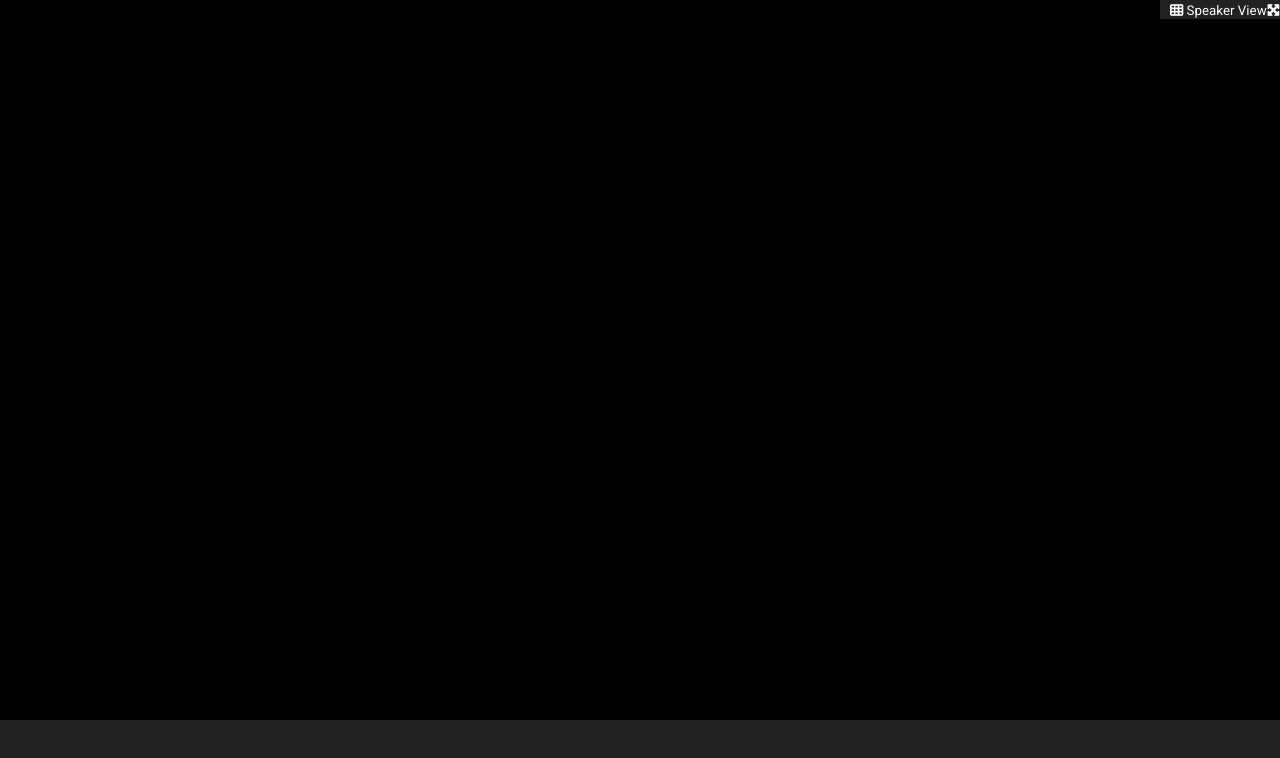
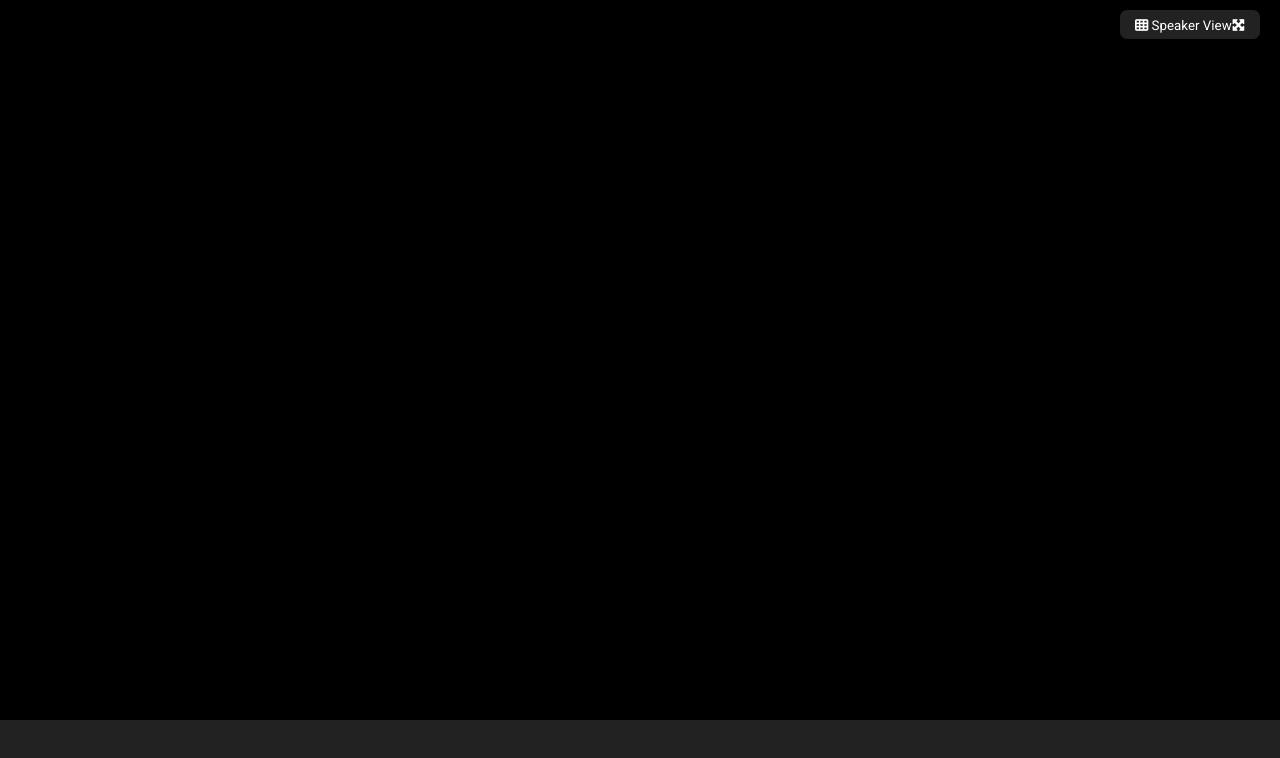
Before and after one commit to MatteoGiunta97/html-css-zoom, a plain HTML site: page index.html in a window 1280 px wide. Drawn offline with Linux system fonts and the light colour scheme.

Commit message:
fix: add row max width

```diff
--- a/index.html
+++ b/index.html
@@ -23,7 +23,7 @@
   </head>
   <body>
     <div class="container-top">
-      <div class="row screen-top">
+      <div class="row col screen-top">
         <div class="toggle-screen-view">
             <div><small><i class="fa-solid fa-table-cells"></i> Speaker View</small></div>
             <div><small><i class="fa-solid fa-maximize"></i></small></div>
--- a/style.css
+++ b/style.css
@@ -44,6 +44,7 @@ img {
 .container-top {
     background-color: black;
     height: 30px;
+    width: 100vw;
 }
 
 .container-main {
@@ -56,6 +57,7 @@ img {
 .container-bottom {
     background-color: #222222;
     height: 80px;
+    width: 100vw;
 }
 
 .row {
@@ -65,8 +67,8 @@ img {
     margin-right: -10px;
 }
 
-.row>* {
-    padding: 0 10px;
+.col {
+    width: 100%;
 }
 
 .col-grow {
@@ -95,6 +97,10 @@ img {
     display: flex;
     color: white;
     background-color: #222222;
+    padding: 5px 15px 5px 15px;
+    border-radius: 7px;
+    margin-top: 10px;
+    margin-right: 10px;
 }
 
 /*--/ TOP --*/
```
